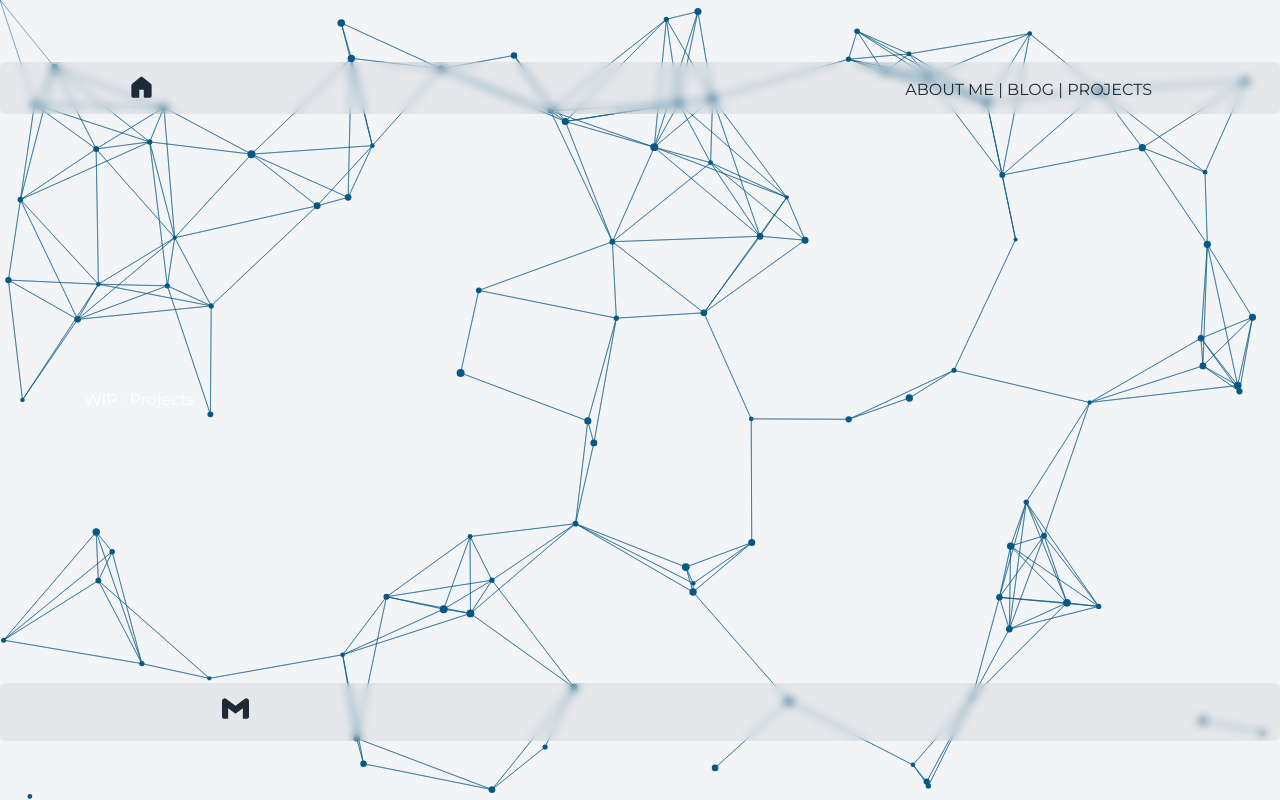
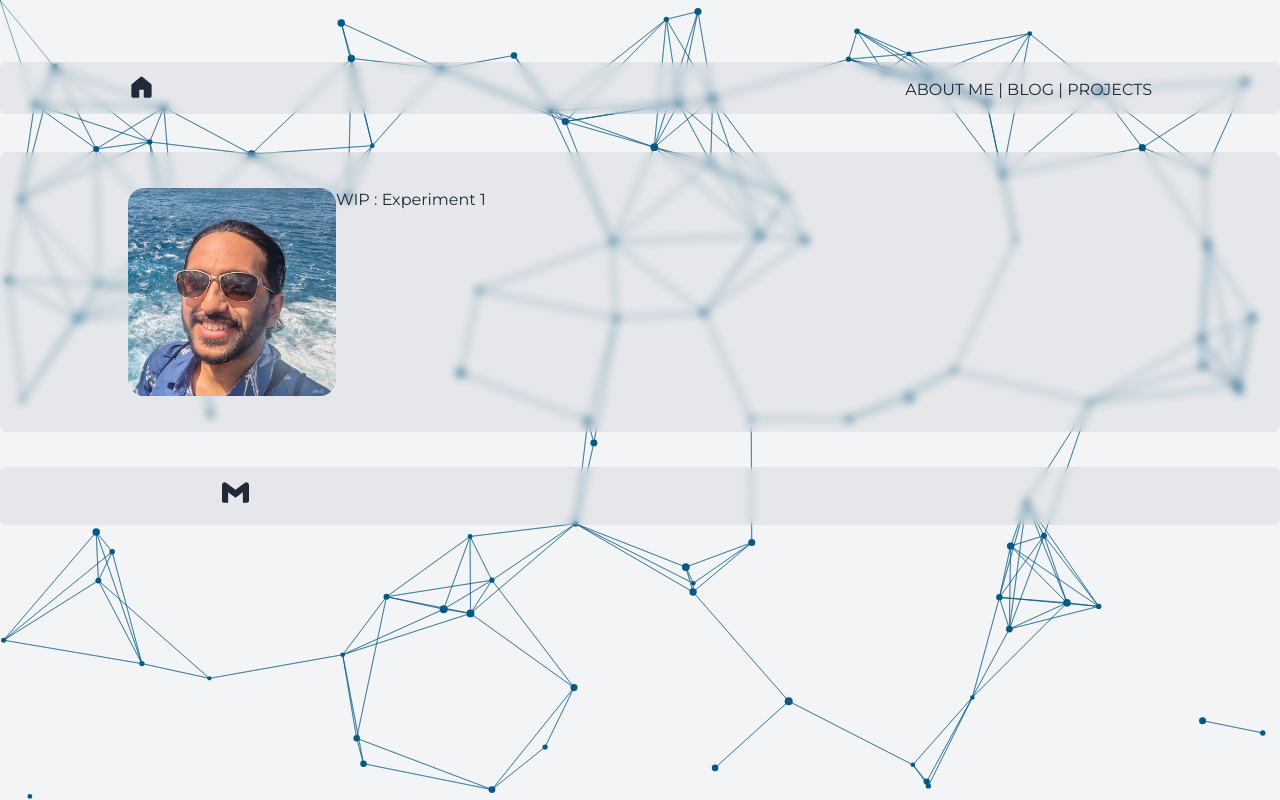
Before and after one commit to BryanDavis999/portfolio, a Next.js app: page /projects in a window 1280 px wide. Built offline with nearby package versions, Linux system fonts and the light colour scheme; some icons are missing.

Commit message:
Created a stub for experiments

```diff
--- a/src/pages/projects.tsx
+++ b/src/pages/projects.tsx
@@ -1,11 +1,20 @@
 import Layout from '@/components/Layout';
+import Image from 'next/image';
+
 
 const Projects = () => {
   return (
     <Layout>
-      <section className='flex flex-col justify-center items-center flex-auto'>
-        <div className='flex flex-col w-full max-w-6xl px-5'>
-          WIP : Projects
+      <section className='w-full flex justify-center my-10'>
+        <div className='w-full px-5 py-5 flex justify-center max-w-screen-xl glass_background rounded-lg'>
+          <div className='w-full max-w-screen-lg flex flex-col'>
+            <div className='md:h-60 py-4 flex flex-col md:flex-row'>
+              <div className='w-52 h-52 relative aspect-square'>
+                <Image fill={true} src='/self.jpg' alt='Experiment 1' className='rounded-2xl'/>
+              </div>
+              WIP : Experiment 1
+            </div>
+          </div>
         </div>
       </section>
     </Layout>
```
